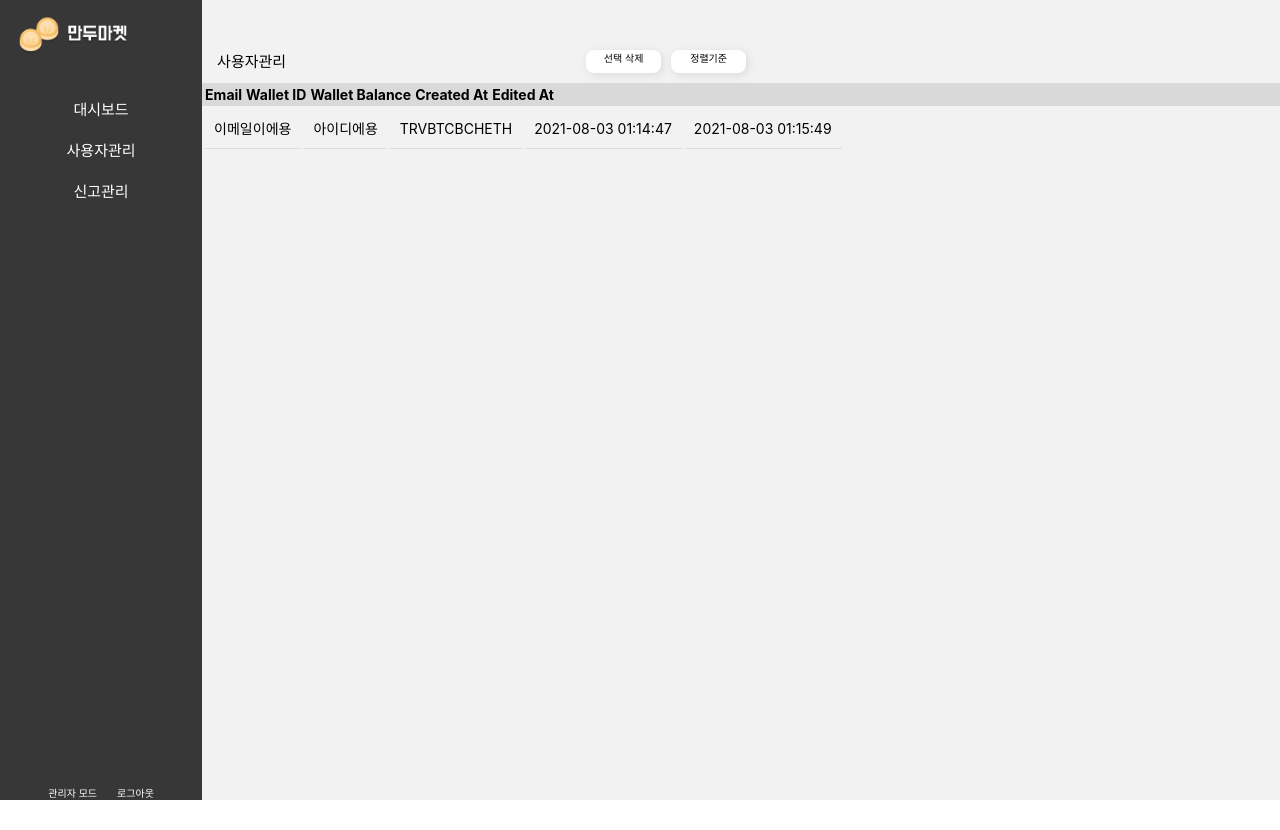
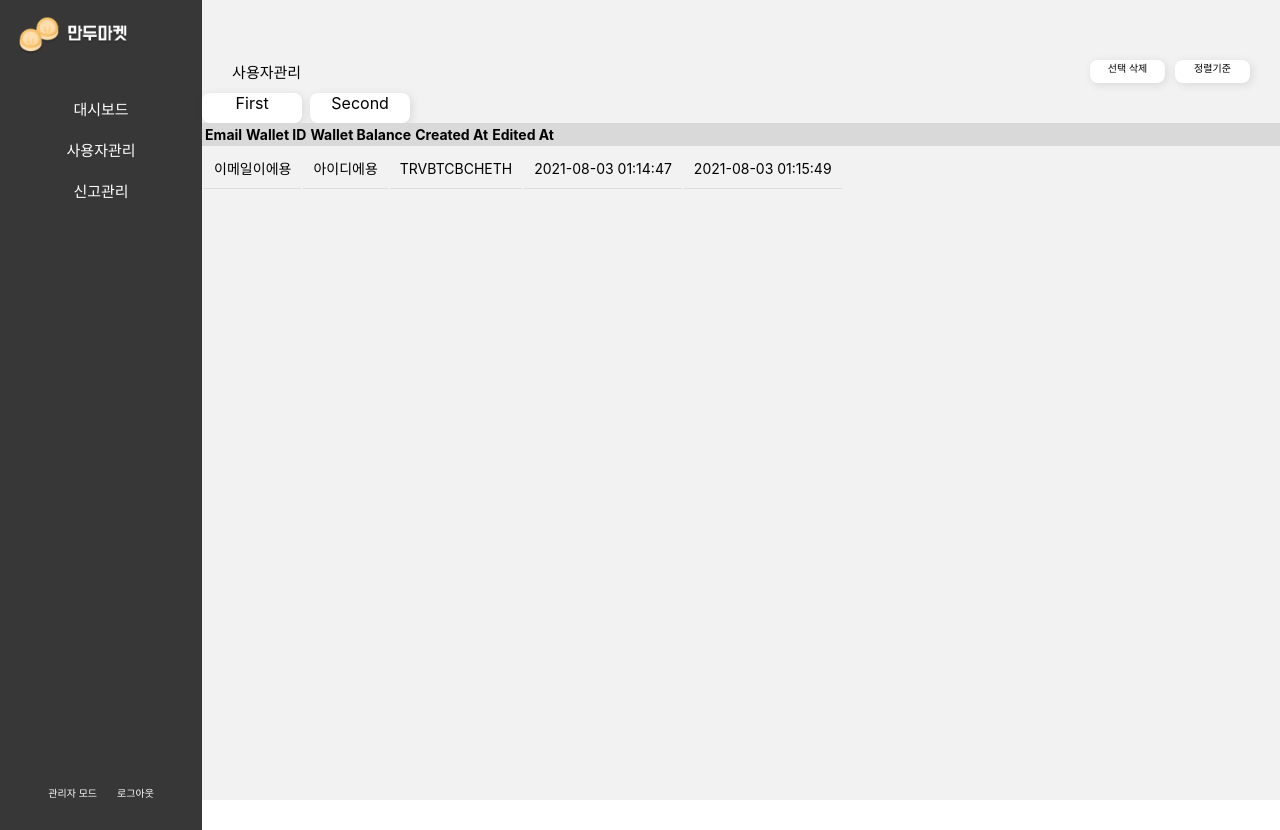
Before and after one commit to clickang/mandoo_Frontend, a React (Create React App) app: page /manage in a window 1280 px wide. Before the commit the page ends 800 px from the top, so only its background shows below. Built offline with nearby package versions, Linux system fonts and the light colour scheme.

Commit message:
multi tab 추가

```diff
--- a/package.json
+++ b/package.json
@@ -4,13 +4,18 @@
   "private": true,
   "dependencies": {
     "@fortawesome/fontawesome-free": "^6.7.1",
+    "@react-navigation/material-top-tabs": "^7.0.11",
+    "@react-navigation/native": "^7.0.6",
     "@testing-library/jest-dom": "^5.17.0",
     "@testing-library/react": "^13.4.0",
     "@testing-library/user-event": "^13.5.0",
     "react": "^18.3.1",
     "react-dom": "^18.3.1",
+    "react-native": "^0.76.3",
+    "react-native-tab-view": "^4.0.4",
     "react-router-dom": "^6.28.0",
     "react-scripts": "5.0.1",
+    "react-table": "^7.8.0",
     "styled-components": "^6.1.13",
     "web-vitals": "^2.1.4"
   },
--- a/src/pages/Manage/SideBar/SideBar.jsx
+++ b/src/pages/Manage/SideBar/SideBar.jsx
@@ -14,7 +14,6 @@ export default function Sidebar() {
   };
 
   return (
-    <Fragment>
     <S.SidebarContainer>
       <S.Logo src={logo} alt="만두마켓 로고" />
       <S.SidebarList>
@@ -45,6 +44,5 @@ export default function Sidebar() {
         <S.MiniButton>로그아웃</S.MiniButton>
       </S.MiniMenu>
     </S.SidebarContainer>
-    </Fragment>
   );
 }
--- a/src/pages/Manage/SideBar/styles.jsx
+++ b/src/pages/Manage/SideBar/styles.jsx
@@ -3,10 +3,11 @@ import React, { useState } from "react";
 
 export const SidebarContainer = styled.nav`
   background-color: #383737;
-  height: 100vh;
   width: 30vh;
   flex-direction: column; /* 세로 정렬 */
   display: flex;
+  padding-bottom: 30px;
+  height: 100%;
 `;
 
 export const SidebarList = styled.ul`
--- /dev/null
+++ b/src/pages/Manage/Tab/Tab.jsx
@@ -0,0 +1,65 @@
+import React, { Fragment, useState, useMemo } from "react";
+import * as S from "./TabStyles";
+import Table from "../Table/Table";
+const MenuTab = () => {
+  const [currentTab, setCurrentTab] = useState("First");
+  const columnData = [
+    {
+      accessor: "email",
+      Header: "Email",
+    },
+    {
+      accessor: "walletID",
+      Header: "Wallet ID",
+    },
+    {
+      accessor: "coin_list",
+      Header: "Wallet Balance",
+    },
+    {
+      accessor: "created_at",
+      Header: "Created At",
+    },
+    {
+      accessor: "edited_at",
+      Header: "Edited At",
+    },
+  ];
+
+  const columns = useMemo(() => columnData, []);
+
+  const data = useMemo(
+    () => [
+      {
+        email: "이메일이에용",
+        walletID: "아이디에용",
+        created_at: "2021-08-03 01:14:47",
+        edited_at: "2021-08-03 01:15:49",
+        coin_list: ["TRV", "BTC", "BCH", "ETH"],
+      },
+    ],
+    []
+  );
+  return (
+    <Fragment>
+      <S.TabList>
+        {TAB_ARR.map((tab, index) => (
+          <S.TabButton key={index} onClick={() => setCurrentTab(tab)}>
+            {tab}
+          </S.TabButton>
+        ))}
+      </S.TabList>
+      <Table columns={columns} data={data} />
+      {/* <div className="contents">{MAPPING_OBJ[currentTab]}</div> */}
+    </Fragment>
+  );
+};
+
+export default MenuTab;
+
+const TAB_ARR = ["First", "Second"];
+
+const MAPPING_OBJ = {
+  First: <S.Test />,
+  Second: <S.Test />,
+};
--- /dev/null
+++ b/src/pages/Manage/Tab/TabStyles.jsx
@@ -0,0 +1,24 @@
+import styled from "styled-components";
+
+export const Test = styled.div`
+  background-color: pink;
+`;
+
+export const TabButton = styled.div`
+  list-style-type: none;
+  background-color: white;
+  border-radius: 8px;
+  border: none;
+  cursor: pointer;
+  box-shadow: 2px 2px 10px rgba(0, 0, 0, 0.1);
+  width: 100px;
+  height: 30px;
+  display: flex;
+  align-items: center; /* 요소를 수직 가운데 정렬 */
+  flex-direction: column; /* 세로 정렬을 위해 추가 */
+`;
+
+export const TabList = styled.div`
+  display: flex;
+  gap: 8px;
+`;
--- a/src/pages/Manage/index.jsx
+++ b/src/pages/Manage/index.jsx
@@ -9,6 +9,7 @@ import {
   Title,
 } from "./styles";
 import Table from "./Table/Table";
+import Tab from "./Tab/Tab";
 export default function ManagePage() {
   const columnData = [
     {
@@ -67,7 +68,8 @@ export default function ManagePage() {
             <Button>정렬기준</Button>
           </ButtonList>
         </Header>
-        <Table columns={columns} data={data} />
+        {/* <Table columns={columns} data={data} /> */}
+        <Tab />
       </RightContainer>
     </Container>
   );
--- a/src/pages/Manage/styles.jsx
+++ b/src/pages/Manage/styles.jsx
@@ -3,15 +3,16 @@ import styled from "styled-components";
 export const Container = styled.div`
   display: flex;
   flex-direction: row;
+  height: 100vh;
 `;
 
 export const Header = styled.div`
   display: flex;
-  flex-direction: row;
-  gap: 300px;
-  padding-left: 30px;
-  padding-bottom: 10px;
+  justify-content: space-between;
+  align-items: center;
+  padding: 10px 30px;
   width: 100%;
+  box-sizing: border-box; /* padding을 포함하여 너비를 계산 */
 `;
 
 export const Title = styled.div`
@@ -42,8 +43,8 @@ export const RightContainer = styled.div`
   padding-top: 50px;
   display: flex;
   flex-direction: column; /* 세로 정렬을 위해 추가 */
-  align-items: center; /* 요소를 수직 가운데 정렬 */
-  justify-content: center; /* 필요에 따라 수평 정렬 */
+  // align-items: stretch; /* 요소를 수직 가운데 정렬 */
+  // justify-content: center; /* 필요에 따라 수평 정렬 */
   background-color: #f2f2f2;
   width: 100%;
 `;
```
Also changed, not shown: 1 other file (tests, documents, lock files or other folders). Lines whose indentation alone changed are shown as unchanged.
